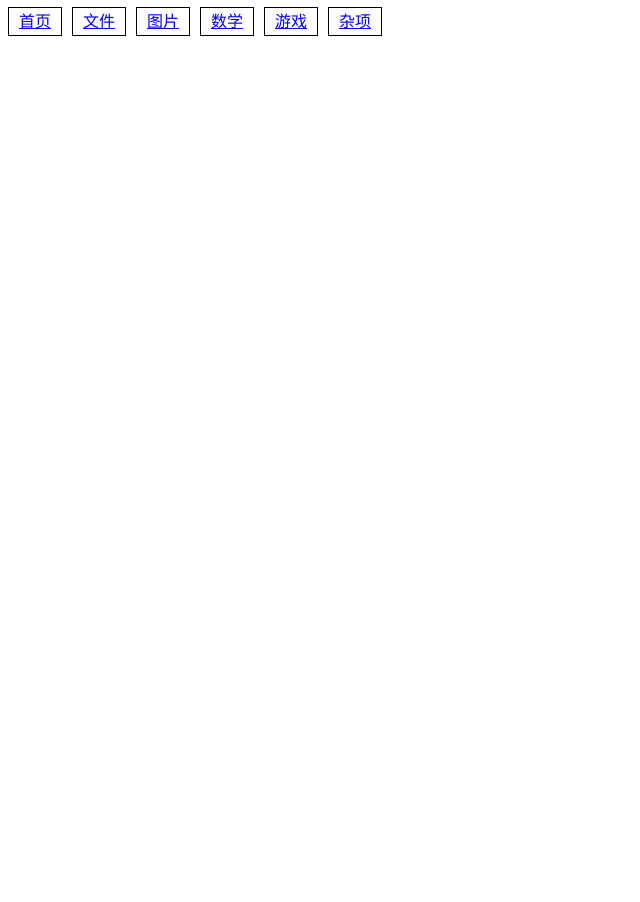
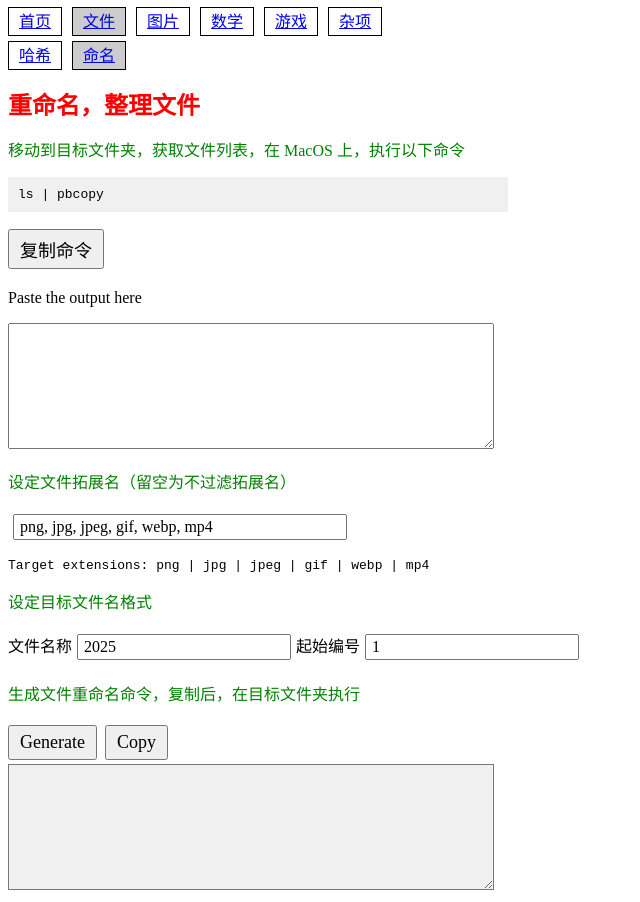
Before and after one commit to GZhonghui/WebTools, a Vue app: page /file/rename in a window 1280 px wide. Before the commit this address had no page. Shown: the whole page, without its empty margins (0-640 px from the left). Before the commit the page ends 800 px from the top, so only its background shows below. Built offline with nearby package versions, Linux system fonts and the light colour scheme.

Commit message:
批量重命名工具

```diff
--- a/src/assets/css/global.css
+++ b/src/assets/css/global.css
@@ -49,3 +49,14 @@ progress {
   padding: 5px 10px;
   margin: 4px 8px 4px 0;
 }
+
+.stranded-textarea {
+  font-family: monospace;
+  font-size: 14px;
+}
+
+.stranded-code {
+  background-color: #f0f0f0;
+  padding: 10px;
+  max-width: 480px;
+}
--- a/src/views/File.vue
+++ b/src/views/File.vue
@@ -1,6 +1,7 @@
 <template>
   <div class="nav-container">
     <RouterLink class="router-link" to="/file/hash">哈希</RouterLink>
+    <RouterLink class="router-link" to="/file/rename">命名</RouterLink>
   </div>
   <RouterView />
 </template>
--- /dev/null
+++ b/src/views/file/Rename.vue
@@ -0,0 +1,97 @@
+<script setup>
+import { ref, computed } from 'vue';
+import { setTitle } from '../../common.js'
+
+setTitle('整理文件')
+
+let ls_output = ref('')
+let file_ext = ref('png, jpg, jpeg, gif, webp, mp4')
+
+function copy_ls() {
+  navigator.clipboard.writeText('ls | pbcopy')
+}
+
+function file_ext_list() {
+  return file_ext.value.split(',')
+    .map(item => item.trim())
+    .filter(item => item.length > 0)
+}
+
+let file_ext_computed = computed(() => {
+  if(file_ext.value.length === 0) {
+    return 'Empty, use all extensions'
+  }
+  return file_ext_list().join(' | ')
+})
+
+let target_name = ref('2025')
+let id_start = ref(1)
+let command = ref('')
+
+function generate_command() {
+  let exts = file_ext_list()
+  let file_list = ls_output.value.split('\n').filter((item) => {
+    if(item.length === 0 || !item.includes('.')) return false
+    let ext = item.split('.').pop()
+    return exts.length === 0 || exts.includes(ext)
+  })
+  file_list.sort()
+
+  let command_list = []
+  for(let i = 0; i < file_list.length; i++) {
+    let target_name_full = `${target_name.value}_${(id_start.value + i).toString().padStart(4, '0')}`
+    let ext = file_list[i].split('.').pop()
+    command_list.push(`mv "${file_list[i]}" "${target_name_full}.${ext}"`)
+  }
+  command.value = command_list.join(' && ')
+}
+
+function copy_command() {
+  navigator.clipboard.writeText(command.value)
+}
+</script>
+
+<template>
+  <h2 class="tool_title">重命名，整理文件</h2>
+  <div>
+    <p style="color: green;">移动到目标文件夹，获取文件列表，在  MacOS 上，执行以下命令</p>
+    <pre class="stranded-code"><code>ls | pbcopy</code></pre>
+    <button
+      class="stranded-button"
+      @click="copy_ls"
+    >
+      复制命令
+    </button>
+    <p>Paste the output here</p>
+    <textarea class="stranded-textarea" style="width: 480px; height: 120px;" v-model="ls_output"></textarea>
+  </div>
+  <div>
+    <p style="color: green;">设定文件拓展名（留空为不过滤拓展名）</p>
+    <input
+      class="stranded-input"
+      style="width: 320px;"
+      type="text"
+      v-model="file_ext"
+    />
+    <p style="font-family: monospace;">Target extensions: {{ file_ext_computed }}</p>
+  </div>
+  <div>
+    <p style="color: green;">设定目标文件名格式</p>
+    <label>文件名称</label>
+    <input class="stranded-input" type="text" v-model="target_name" />
+    <label>起始编号</label>
+    <input class="stranded-input" type="number" v-model="id_start" />
+  </div>
+  <div>
+    <p style="color: green;">生成文件重命名命令，复制后，在目标文件夹执行</p>
+    <button class="stranded-button" @click="generate_command">Generate</button>
+    <button class="stranded-button" @click="copy_command">Copy</button>
+    <br>
+    <textarea
+      class="stranded-textarea"
+      style="width: 480px; height: 120px; background-color: #f0f0f0; color: gray;"
+      v-model="command"
+      readonly
+    ></textarea>
+  </div>
+</template>
--- a/src/views/router.js
+++ b/src/views/router.js
@@ -4,6 +4,7 @@ import Home from './Home.vue'
 
 import File from './File.vue'
 import FileHash from './file/Hash.vue'
+import FileRename from './file/Rename.vue'
 
 import Image from './Image.vue'
 import ImageCrop from './image/Crop.vue'
@@ -32,6 +33,7 @@ const routes = [
     // 配置子路由
     children: [
       { path: 'hash', component: FileHash },
+      { path: 'rename', component: FileRename },
     ]
   },
   {
```
